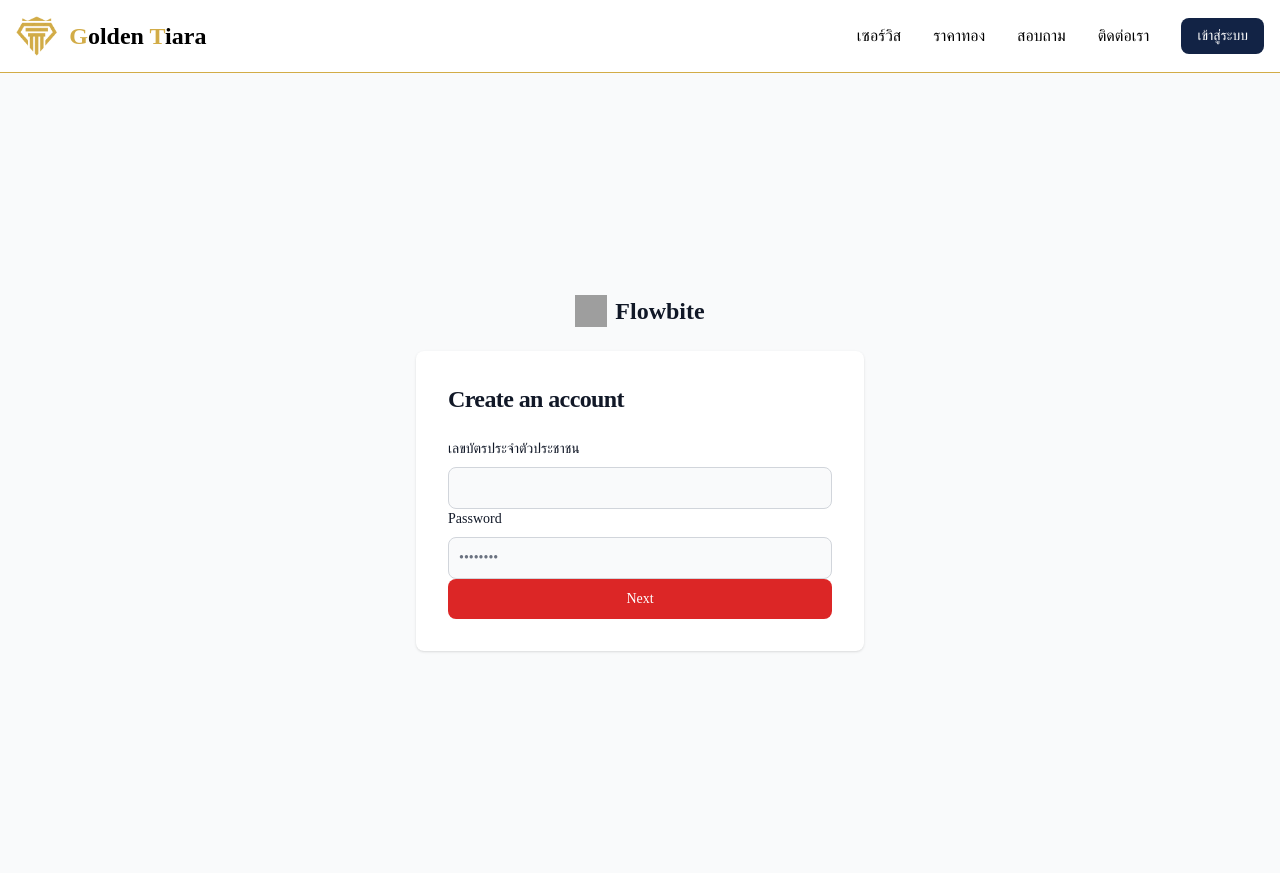
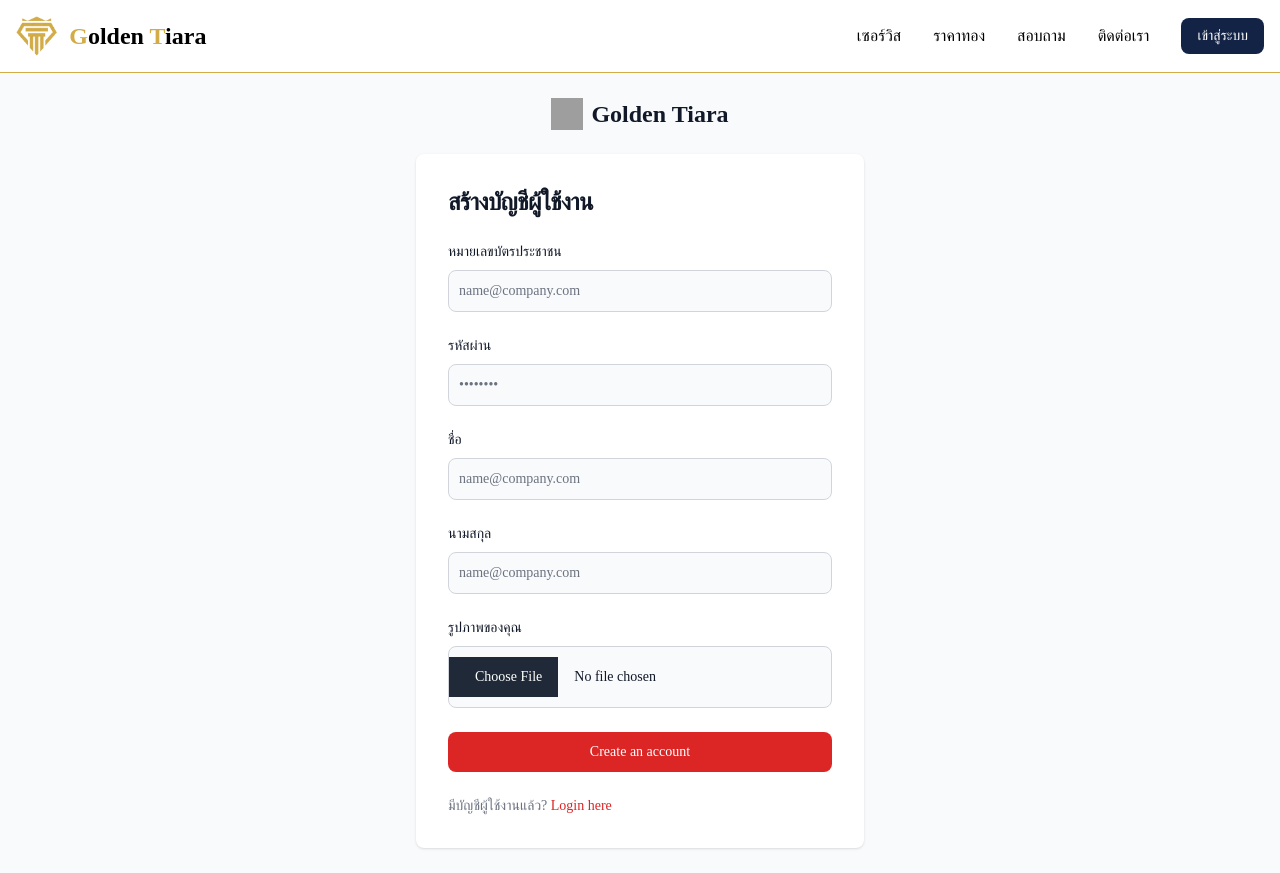
Before and after one commit to Golden-Tiara/Golden-Tiara-frontend, a Nuxt app: page /auth/register in a window 1280 px wide. Built offline with nearby package versions, Linux system fonts and the light colour scheme; grey boxes are pictures that could not be loaded; what tailwindcss-animated would draw is missing.

Commit message:
register fix

```diff
--- a/pages/auth/register.vue
+++ b/pages/auth/register.vue
@@ -1,71 +1,42 @@
 <template>
-  <section class="bg-gray-50 dark:bg-gray-900">
+  <section class="bg-gray-50 dark:bg-gray-900@">
     <div class="flex flex-col items-center justify-center px-6 py-8 mx-auto md:h-screen lg:py-0">
       <a href="#" class="flex items-center mb-6 text-2xl font-semibold text-gray-900 dark:text-white">
         <img class="w-8 h-8 mr-2" src="https://flowbite.s3.amazonaws.com/blocks/marketing-ui/logo.svg" alt="logo">
-        Flowbite
+        Golden Tiara
       </a>
-      <div
-        class="w-full bg-white rounded-lg shadow dark:border md:mt-0 sm:max-w-md xl:p-0 dark:bg-gray-800 dark:border-gray-700">
+      <div class="w-full bg-white rounded-lg shadow dark:border md:mt-0 sm:max-w-md xl:p-0 dark:bg-gray-800 dark:border-gray-700">
         <div class="p-6 space-y-4 md:space-y-6 sm:p-8">
           <h1 class="text-xl font-bold leading-tight tracking-tight text-gray-900 md:text-2xl dark:text-white">
-            Create an account
+            สร้างบัญชีผู้ใช้งาน
           </h1>
-          <form class="space-y-4 md:space-y-6" action="#" @submit.prevent="submitForm">
-            <!-- Step 1: Email and Password -->
-            <div v-if="currentStep === 1">
-              <div>
-                <label for="national_id"
-                  class="block mb-2 text-sm font-medium text-gray-900 dark:text-white">เลขบัตรประจำตัวประชาชน</label>
-                <input type="text" name="national_id" id="national_id"
-                  class="bg-gray-50 border border-gray-300 text-gray-900 sm:text-sm rounded-lg focus:ring-primary-600 focus:border-primary-600 block w-full p-2.5 dark:bg-gray-700 dark:border-gray-600 dark:placeholder-gray-400 dark:text-white dark:focus:ring-blue-500 dark:focus:border-blue-500"
-                  required="">
-              </div>
-              <div>
-                <label for="password"
-                  class="block mb-2 text-sm font-medium text-gray-900 dark:text-white">Password</label>
-                <input type="password" name="password" id="password" placeholder="••••••••"
-                  class="bg-gray-50 border border-gray-300 text-gray-900 sm:text-sm rounded-lg focus:ring-primary-600 focus:border-primary-600 block w-full p-2.5 dark:bg-gray-700 dark:border-gray-600 dark:placeholder-gray-400 dark:text-white dark:focus:ring-blue-500 dark:focus:border-blue-500"
-                  required="">
-              </div>
-              <button type="button" @click="nextStep"
-                class="w-full text-white bg-primary-600 hover:bg-primary-700 focus:ring-4 focus:outline-none focus:ring-primary-300 font-medium rounded-lg text-sm px-5 py-2.5 text-center dark:bg-primary-600 dark:hover:bg-primary-700 dark:focus:ring-primary-800">Next</button>
+          <form class="space-y-4 md:space-y-6 " @submit.prevent="onSubmit()" >
+            <div>
+              <label for="national_id" class="block mb-2 text-sm font-medium text-gray-900 dark:text-white">หมายเลขบัตรประชาชน</label>
+              <input type="text" name="national_id" id="national_id" class="bg-gray-50 border border-gray-300 text-gray-900 sm:text-sm rounded-lg focus:ring-primary-600 focus:border-primary-600 block w-full p-2.5 dark:bg-gray-700 dark:border-gray-600 dark:placeholder-gray-400 dark:text-white dark:focus:ring-blue-500 dark:focus:border-blue-500" placeholder="name@company.com" required="">
             </div>
-
-            <!-- Step 2: Additional Information -->
-            <div v-if="currentStep === 2">
-              <div>
-                <label for="name" class="block mb-2 text-sm font-medium text-gray-900 dark:text-white">ชื่อ</label>
-                <input type="text" name="name" id="name"
-                  class="bg-gray-50 border border-gray-300 text-gray-900 sm:text-sm rounded-lg focus:ring-primary-600 focus:border-primary-600 block w-full p-2.5 dark:bg-gray-700 dark:border-gray-600 dark:placeholder-gray-400 dark:text-white dark:focus:ring-blue-500 dark:focus:border-blue-500"
-                  required="">
-              </div>
-              <div>
-                <label for="surname" class="block mb-2 text-sm font-medium text-gray-900 dark:text-white">นามสกุล</label>
-                <input type="text" name="surname" id="surname"
-                  class="bg-gray-50 border border-gray-300 text-gray-900 sm:text-sm rounded-lg focus:ring-primary-600 focus:border-primary-600 block w-full p-2.5 dark:bg-gray-700 dark:border-gray-600 dark:placeholder-gray-400 dark:text-white dark:focus:ring-blue-500 dark:focus:border-blue-500"
-                  required="">
-              </div>
-              <div>
-                <label for="phone_number"
-                  class="block mb-2 text-sm font-medium text-gray-900 dark:text-white">หมายเลขโทรศัพท์มือถือ</label>
-                <input type="tel" name="phone_number" id="phone_number"
-                  class="bg-gray-50 border border-gray-300 text-gray-900 sm:text-sm rounded-lg focus:ring-primary-600 focus:border-primary-600 block w-full p-2.5 dark:bg-gray-700 dark:border-gray-600 dark:placeholder-gray-400 dark:text-white dark:focus:ring-blue-500 dark:focus:border-blue-500"
-                  placeholder="123-456-7890" required="">
-              </div>
-              <div>
-                <label for="image-path" class="block mb-2 text-sm font-medium text-gray-900 dark:text-white">Profile
-                  Image</label>
-                <input type="file" name="image_path" id="image_path"
-                  class="bg-gray-50 border border-gray-300 text-gray-900 sm:text-sm rounded-lg focus:ring-primary-600 focus:border-primary-600 block w-full p-2.5 dark:bg-gray-700 dark:border-gray-600 dark:placeholder-gray-400 dark:text-white dark:focus:ring-blue-500 dark:focus:border-blue-500"
-                  required="">
-              </div>
-              <button type="button" @click="prevStep"
-                class="text-sm text-primary-600 hover:underline dark:text-primary-500">Back</button>
-              <button type="submit"
-                class="w-full text-white bg-primary-600 hover:bg-primary-700 focus:ring-4 focus:outline-none focus:ring-primary-300 font-medium rounded-lg text-sm px-5 py-2.5 text-center dark:bg-primary-600 dark:hover:bg-primary-700 dark:focus:ring-primary-800">Create
-                an account</button>
+            <div>
+              <label for="password" class="block mb-2 text-sm font-medium text-gray-900 dark:text-white">รหัสผ่าน</label>
+              <input type="password" name="password" id="password" placeholder="••••••••" class="bg-gray-50 border border-gray-300 text-gray-900 sm:text-sm rounded-lg focus:ring-primary-600 focus:border-primary-600 block w-full p-2.5 dark:bg-gray-700 dark:border-gray-600 dark:placeholder-gray-400 dark:text-white dark:focus:ring-blue-500 dark:focus:border-blue-500" required="">
             </div>
+            <div>
+              <label for="name" class="block mb-2 text-sm font-medium text-gray-900 dark:text-white">ชื่อ</label>
+              <input type="text" name="name" id="name" class="bg-gray-50 border border-gray-300 text-gray-900 sm:text-sm rounded-lg focus:ring-primary-600 focus:border-primary-600 block w-full p-2.5 dark:bg-gray-700 dark:border-gray-600 dark:placeholder-gray-400 dark:text-white dark:focus:ring-blue-500 dark:focus:border-blue-500" placeholder="name@company.com" required="">
+            </div>
+            <div>
+              <label for="surname" class="block mb-2 text-sm font-medium text-gray-900 dark:text-white">นามสกุล</label>
+              <input type="text" name="surname" id="surname" class="bg-gray-50 border border-gray-300 text-gray-900 sm:text-sm rounded-lg focus:ring-primary-600 focus:border-primary-600 block w-full p-2.5 dark:bg-gray-700 dark:border-gray-600 dark:placeholder-gray-400 dark:text-white dark:focus:ring-blue-500 dark:focus:border-blue-500" placeholder="name@company.com" required="">
+            </div>
+            <div>
+              <label for="image_path" class="block mb-2 text-sm font-medium text-gray-900 dark:text-white">รูปภาพของคุณ</label>
+            <input type="file" name="image_path" id="image_path" @change="onFileChange"
+                   class="bg-gray-50 border border-gray-300 text-gray-900 sm:text-sm rounded-lg focus:ring-primary-600 focus:border-primary-600 block w-full p-2.5 dark:bg-gray-700 dark:border-gray-600 dark:placeholder-gray-400 dark:text-white dark:focus:ring-blue-500 dark:focus:border-blue-500"
+                   required="">
+            </div>
+            <button type="submit" class="w-full text-white bg-primary-600 hover:bg-primary-700 focus:ring-4 focus:outline-none focus:ring-primary-300 font-medium rounded-lg text-sm px-5 py-2.5 text-center dark:bg-primary-600 dark:hover:bg-primary-700 dark:focus:ring-primary-800">Create an account</button>
+            <p class="text-sm font-light text-gray-500 dark:text-gray-400">
+              มีบัญชีผู้ใช้งานแล้ว? <a href="/auth/login" class="font-medium text-primary-600 hover:underline dark:text-primary-500">Login here</a>
+            </p>
           </form>
         </div>
       </div>
@@ -74,41 +45,77 @@
 </template>
 
 <script setup lang="ts">
-import { ref } from 'vue';
-
-// Form data
-const formData = ref({
-  nationalId: '',
-  password: '',
-  // Add more fields here for Step 2
-  // nationalId: '',
-  // name: '',
-  // surname: '',
-  // phoneNumber: '',
-  // image: null,
+import { reactive, ref } from 'vue';
+import axios from 'axios';
+import { useAuthStore } from "~/stores/useAuthStore";
+const auth = useAuthStore();
+function onFileChange(event) {
+  formData.imageFile = event.target.files[0];
+}
+const formData = reactive({
+  national_id: "",
+  password: "",
+  name: "",
+  surname: "",
+  phoneNumber: "",
+  image_path: null
 });
 
-// Step control
-const currentStep = ref(1);
+const errorMessage = reactive({
+  national_id: "",
+  password: "",
+  name: "",
+  surname: "",
+  phoneNumber: "",
+  image_path: ""
+});
+const imagePath = ref("");
 
-// Function to move to the next step
-const nextStep = () => {
-  if (currentStep.value < 2) {
-    currentStep.value++;
+async function onSubmit() {
+  console.log(user)
+  Object.keys(errorMessage).forEach(key => {
+    errorMessage[key] = "";
+  });
+  let isFormValid = true;
+  Object.keys(formData).forEach(key => {
+    if (!formData[key]) {
+      errorMessage[key] = `${key} is required.`; // "${key} จำเป็นต้องมี."
+      isFormValid = false;
+    }
+  });
+
+  if (!isFormValid)
+    return;
+  console.log(formData)
+  let registrationData = new FormData();
+  Object.keys(formData).forEach(key => {
+    if (key !== 'image') {
+      registrationData.append(key, formData[key]);
+    }
+  });
+
+  if (formData.image) {
+    registrationData.append('image', formData.image);
   }
-};
 
-// Function to move to the previous step
-const prevStep = () => {
-  if (currentStep.value > 1) {
-    currentStep.value--;
+  try {
+    const { data: response } = await axios.post('http://localhost/api/auth/register', registrationData);
+    console.log("Response การลงทะเบียน:", response);
+
+    if (response.success && response.data) {
+      imagePath.value = response.data.image_path;
+      auth.setUser(name, surname, national_id, phone_number);  // อัปเดต store การยืนยันตัวตนตามความต้องการของแอปพลิเคชันของคุณ
+      await navigateTo("/login");
+    }
+  } catch (error) {
+    console.error("Error:", error);
+    if (error.response && error.response.data) {
+      Object.keys(error.response.data.errors).forEach(key => {
+        if (errorMessage[key] !== undefined) {
+          errorMessage[key] = error.response.data.errors[key].join(", ");
+        }
+      });
+    }
   }
-};
-
-// Form submission
-const submitForm = () => {
-  // Perform form submission here, including image upload if needed
-  // Access form values using formData.email, formData.password, etc.
-  // You may want to use a library like axios to send the form data to your server
-};
+}
 </script>
```
